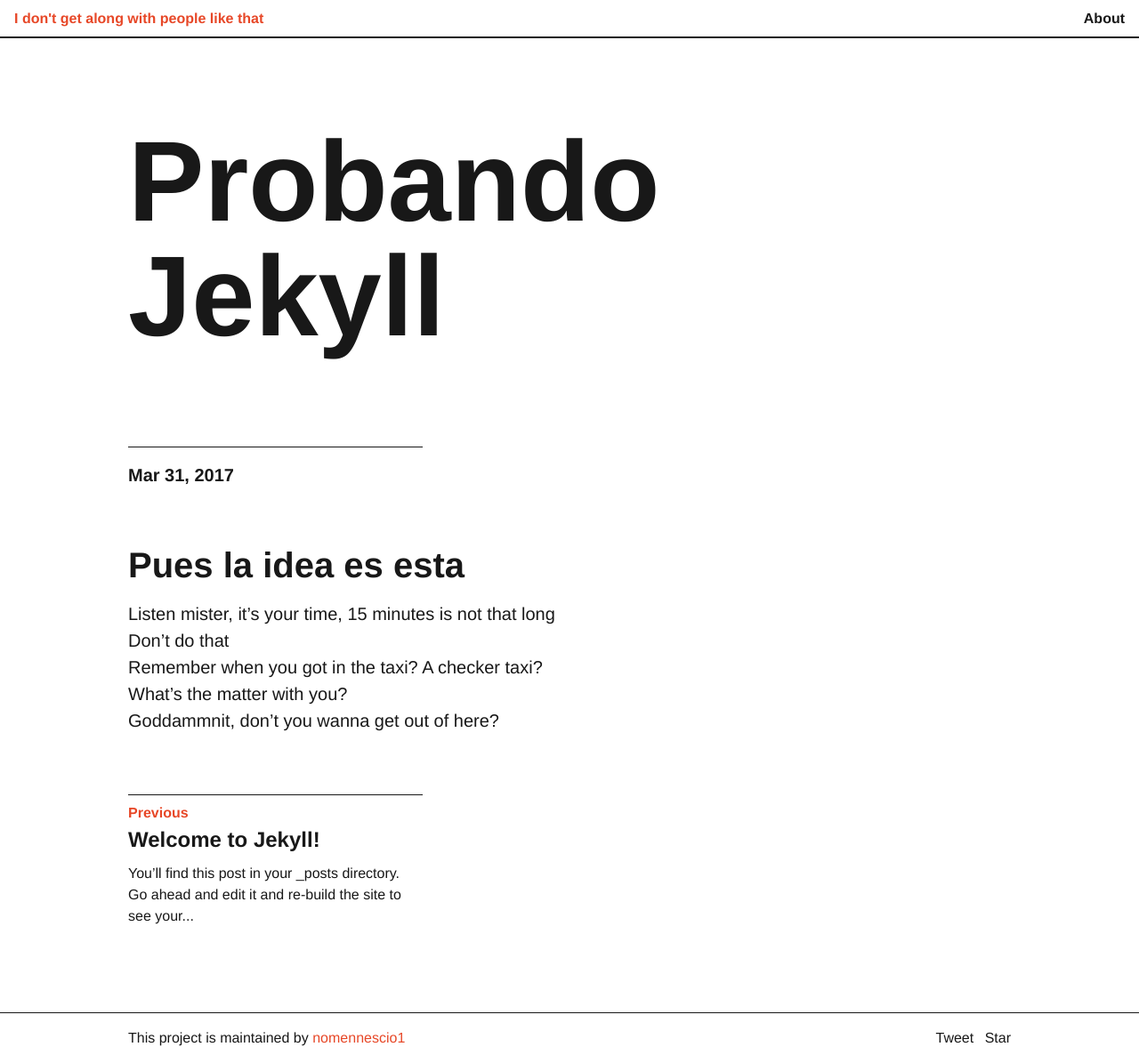
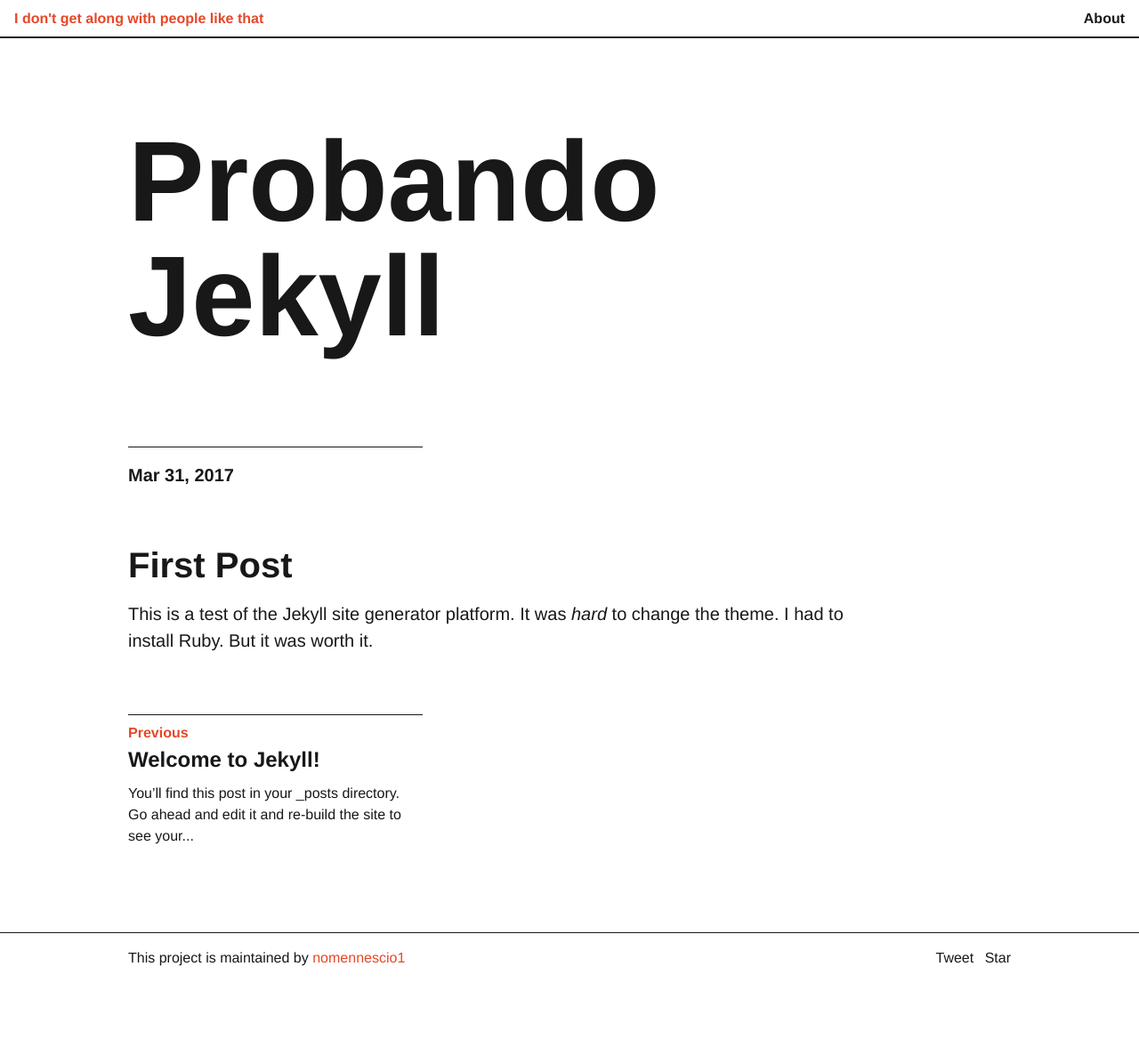
Before and after one commit to NomenNescio1/blog-jekyll, a Jekyll site: the page built from _posts/2017-03-30-Probando-Jekyll.markdown, in a window 1280 px wide. Shown: the whole page at 89% size. Built offline with Jekyll 4.4.1, drawn with Linux system fonts in a browser that asks for light colours; comment, search, counter and statistics services are not loaded; after the commit the page ends 1105 px from its top, so only the background shows below that.

Commit message:
Update 2017-03-30-Probando-Jekyll.markdown

```diff
--- a/_posts/2017-03-30-Probando-Jekyll.markdown
+++ b/_posts/2017-03-30-Probando-Jekyll.markdown
@@ -4,9 +4,5 @@
 date:   2017-03-30 22:30:04 -0500
 categories: jekyll posts
 ---
-# Pues la idea es esta
-Listen mister, it's your time, 15 minutes is not that long
-Don't do that
-Remember when you got in the taxi? A checker taxi?
-What's the matter with you?
-Goddammnit, don't you wanna get out of here?
+# First Post
+This is a test of the Jekyll site generator platform. It was _hard_ to change the theme. I had to install Ruby. But it was worth it.
```
